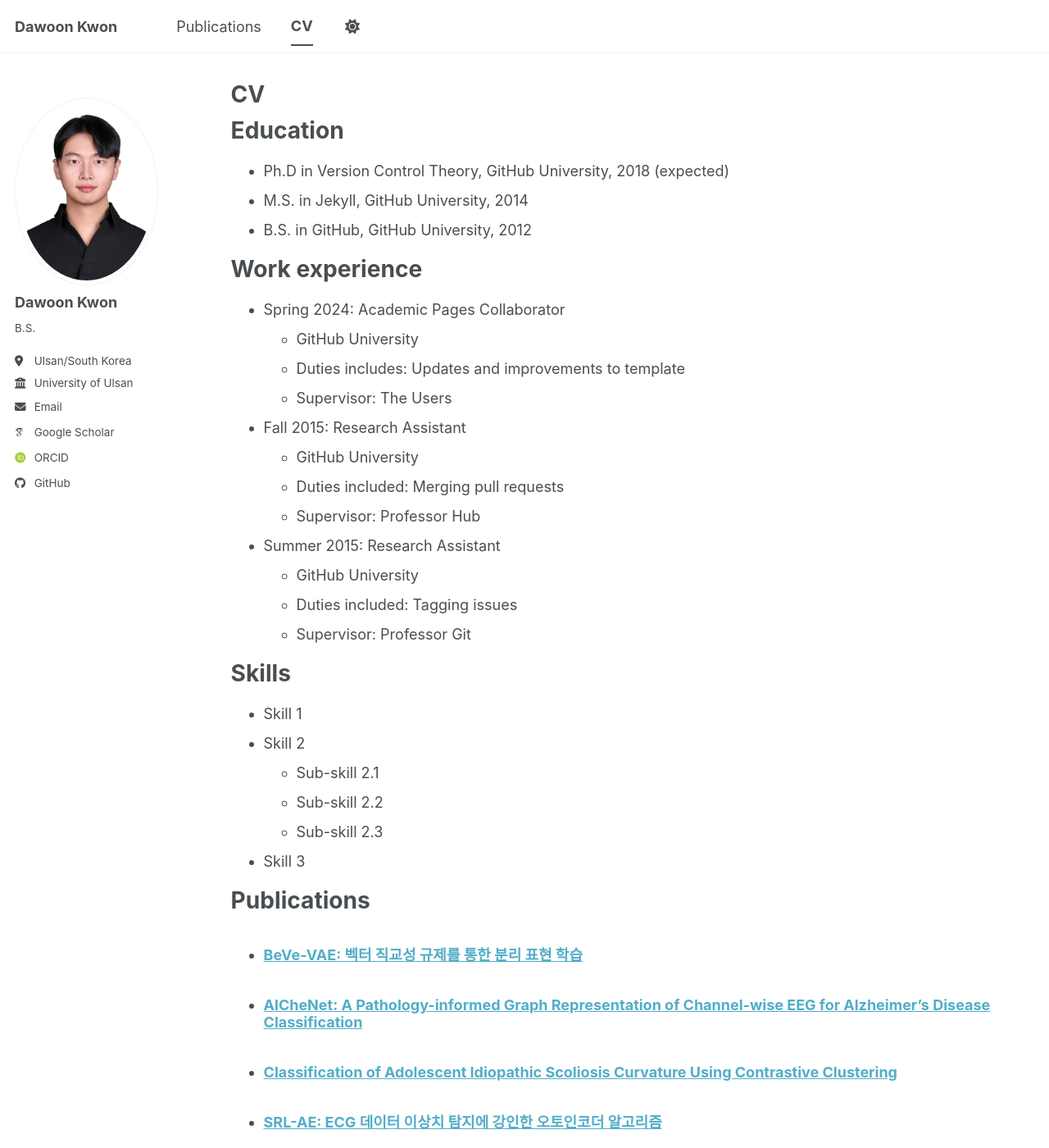
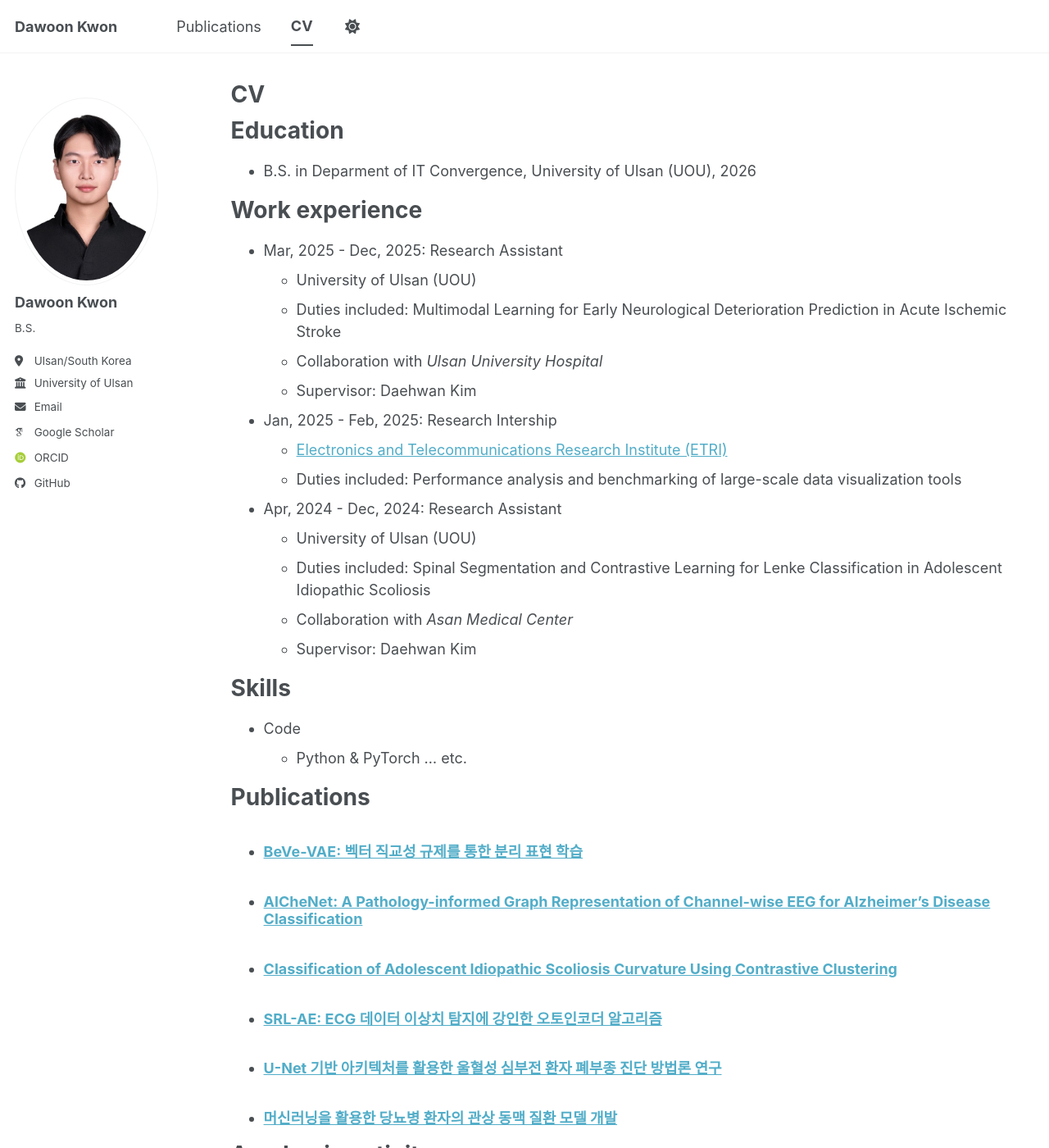
Before and after one commit to drawcodeboy/drawcodeboy.github.io, a Jekyll site: the page built from _pages/cv.md, in a window 1280 px wide and 1400 px high. Shown: the whole window at 82% size. Built offline with Jekyll 4.4.1, drawn with Linux system fonts in a browser that asks for light colours; some web fonts are replaced; a script bundle is joined from its source files by our own code; library files that are not in the unit come from our copies; some of the changed text lies outside the part shown.

Commit message:
[Add] CV

```diff
--- a/_config.yml
+++ b/_config.yml
@@ -84,14 +84,15 @@ author:
 
 # Publication Category - The following the list of publication categories and their headings
 publication_category:
+  inter_conference_papers:
+    title: 'International Conference Papers'
+  inter_journal_articles:
+    title: 'International Journal Articles'
   dom_journal_articles:
     title: 'Domestic Journal Articles'
-  inter_journal_articles:
-    title: 'International Journal Articles'
   dom_conference_papers:
     title: 'Domestic Conference Papers'
-  inter_conference_papers:
-    title: 'International Conference Papers'
+
 
 # Site Settings
 teaser                   :  # filename of teaser fallback teaser image placed in /images/ for social media previews
--- a/_pages/cv.md
+++ b/_pages/cv.md
@@ -11,41 +11,49 @@ redirect_from:
 
 Education
 ======
-* Ph.D in Version Control Theory, GitHub University, 2018 (expected)
-* M.S. in Jekyll, GitHub University, 2014
-* B.S. in GitHub, GitHub University, 2012
+* B.S. in Deparment of IT Convergence, University of Ulsan (UOU), 2026
 
 Work experience
 ======
-* Spring 2024: Academic Pages Collaborator
-  * GitHub University
-  * Duties includes: Updates and improvements to template
-  * Supervisor: The Users
+* Mar, 2025 - Dec, 2025: Research Assistant
+  * University of Ulsan (UOU)
+  * Duties included: Multimodal Learning for Early Neurological Deterioration Prediction in Acute Ischemic Stroke
+  * Collaboration with <i>Ulsan University Hospital</i>
+  * Supervisor: Daehwan Kim
 
-* Fall 2015: Research Assistant
-  * GitHub University
-  * Duties included: Merging pull requests
-  * Supervisor: Professor Hub
+* Jan, 2025 - Feb, 2025: Research Intership
+  * <a href="https://www.etri.re.kr/intro.html?t=1769935360101">Electronics and Telecommunications Research Institute (ETRI)</a>
+  * Duties included: Performance analysis and benchmarking of large-scale data visualization tools
 
-* Summer 2015: Research Assistant
-  * GitHub University
-  * Duties included: Tagging issues
-  * Supervisor: Professor Git
+* Apr, 2024 - Dec, 2024: Research Assistant
+  * University of Ulsan (UOU)
+  * Duties included: Spinal Segmentation and Contrastive Learning for Lenke Classification in Adolescent Idiopathic Scoliosis
+  * Collaboration with <i>Asan Medical Center</i>
+  * Supervisor: Daehwan Kim
 
 Skills
 ======
-* Skill 1
-* Skill 2
-  * Sub-skill 2.1
-  * Sub-skill 2.2
-  * Sub-skill 2.3
-* Skill 3
+* Code
+  * Python & PyTorch ... etc.
 
 Publications
 ======
   <ul>{% for post in site.publications reversed %}
     {% include archive-single-cv.html %}
   {% endfor %}</ul>
+
+Academic activites
+======
+* Mentor, Medical AI Team, <a href="https://www.deepdaiv.com/">deep daiv.</a> `24 Spring Challenge
+  * Provided guidance and led 2 teams
+  * Biosignal team: ECG Arrhythmia classification using 1D-CNN-based network
+	* Medical image team: Brain tumor segmentation using U-Net-based network
+
+* Member (Team Leader), <a href="https://www.deepdaiv.com/">deep daiv.</a> `24 Winter Challenge
+	* Biosignal team: EEG state classification using Mamba
+
+* Member (Team Leader), Medical AI Team, deep daiv. `23 Summer Challenge
+	* Clinical data team: Data engineering for MIMIC-IV database
 
 Talks
 ======
@@ -58,7 +66,3 @@ Teaching
   <ul>{% for post in site.teaching reversed %}
     {% include archive-single-cv.html %}
   {% endfor %}</ul>
-
-Service and leadership
-======
-* Currently signed in to 43 different slack teams
```
Also changed, not shown: _publications/2023-11-daiv1.md (+1 -1 lines), _talks/2012-03-01-talk-1.md (deleted, +0 -11 lines), _talks/2013-03-01-tutorial-1.md (deleted, +0 -13 lines), _talks/2014-02-01-talk-2.md (deleted, +0 -13 lines), _talks/2014-03-01-talk-3.md (deleted, +0 -11 lines), _teaching/2014-spring-teaching-1.md (deleted, +0 -20 lines), _teaching/2015-spring-teaching-2.md (deleted, +0 -20 lines).
